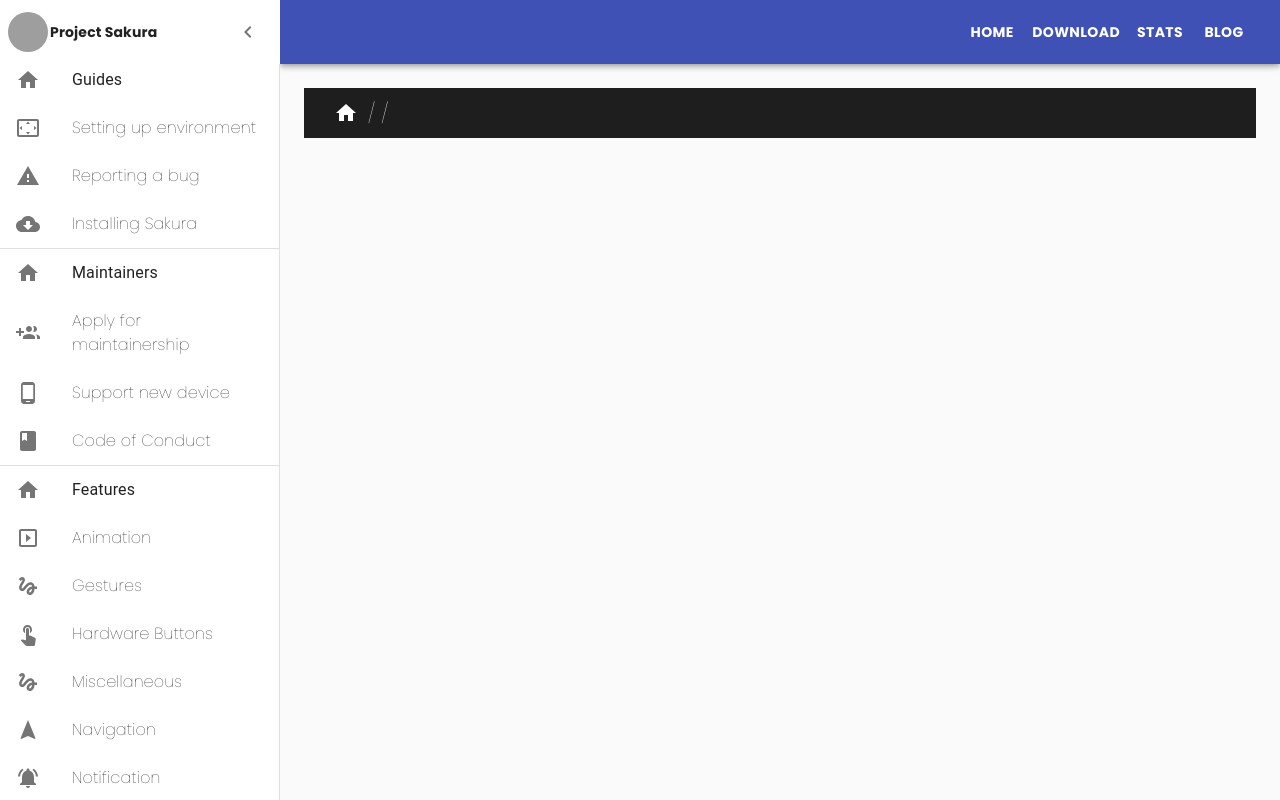
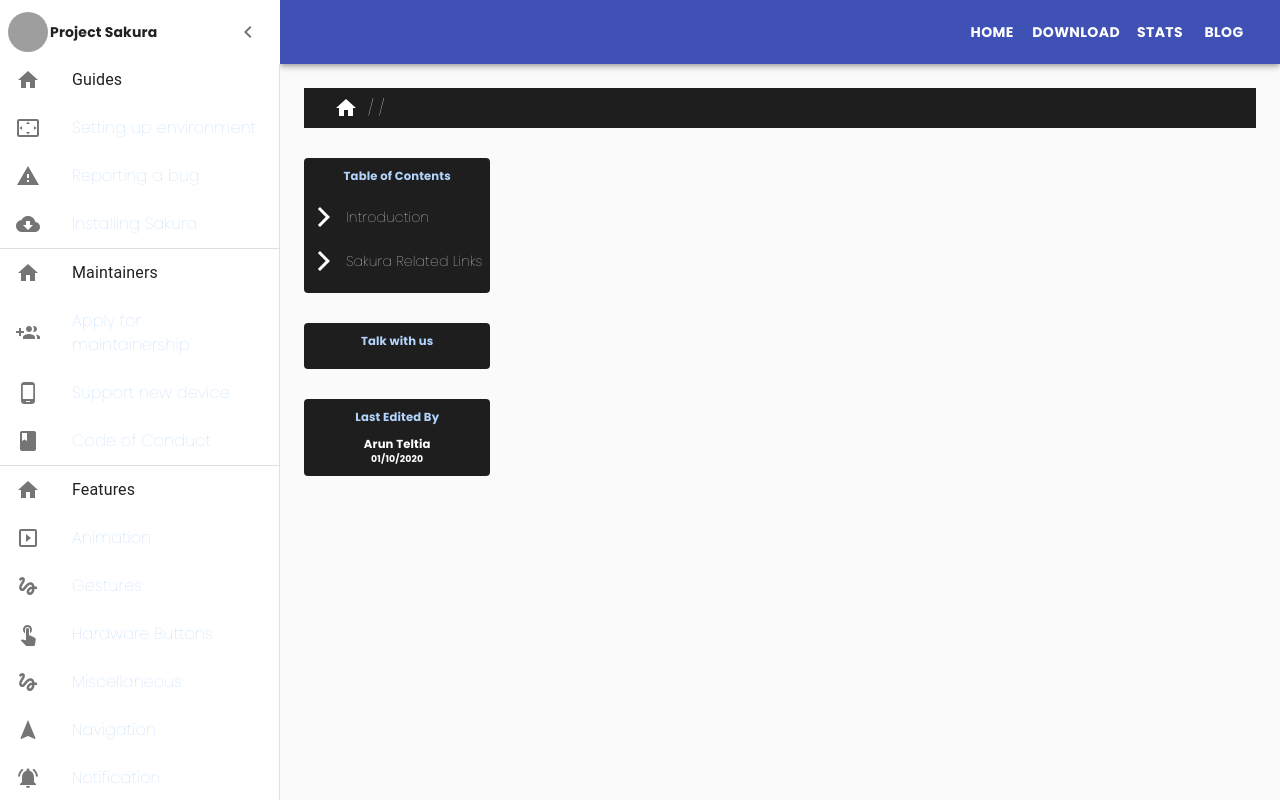
Before and after one commit to ProjectSakura/wiki, a React (Create React App) app: page / in a window 1280 px wide. Built offline with nearby package versions, Linux system fonts and the light colour scheme; grey boxes are pictures that could not be loaded.

Commit message:
data created

```diff
--- a/src/App.js
+++ b/src/App.js
@@ -7,9 +7,8 @@
       <div className="App">
         <PersistentDrawerLeft />
         <Switch>
-          <Route path="/guides/:guidePath"></Route>
-          <Route path="/maintainers/:maintainersPath"></Route>
-          <Route path="/features/:featuresPath"></Route>
+          <Route path="/"></Route>
+          <Route path="/:pathid"></Route>
         </Switch>
       </div>
     </Router>
--- a/src/components/BreadCrums/BreadCrum.css
+++ b/src/components/BreadCrums/BreadCrum.css
@@ -1,11 +1,11 @@
 .breadcrum {
   display: flex;
   width: 100%;
-  height: 50px;
   background-color: #1e1e1e;
   align-items: center;
-  font-size: 20px;
+  font-size: 1rem;
   color: white;
+  height: 40px;
 }
 .breadcrum_content {
   margin-left: 30px;
--- a/src/components/CardTab/CardTab.css
+++ b/src/components/CardTab/CardTab.css
@@ -1,63 +1,58 @@
-.cardtab{
-    width:300px;
-    height: calc(100vh - 101px);
-    background-color:#121212;
-}
-.card_table_of_content{
-    display:flex;
-    flex-direction:column;
-    align-items:center;
-    margin:30px;
-    background-color:#1e1e1e;
-    width:250px;
-    border-radius:4px;
-    padding-bottom:10px;
+.card_table_of_content {
+  display: flex;
+  flex-direction: column;
+  align-items: center;
+  margin: 30px 0px 0px 0px;
+  background-color: #1e1e1e;
+  width: 100%;
+  border-radius: 4px;
+  padding-bottom: 10px;
 }
 
-.card_heading{
-    padding:10px 0px;
-    display:flex;
-    width:100%;
+.card_heading {
+  padding: 10px 0px;
+  display: flex;
+  width: 100%;
   align-items: center;
-    justify-content:center;
-    color:#b3d4fc;
-    background-color:#1e1e1e
+  justify-content: center;
+  color: #b3d4fc;
+  background-color: #1e1e1e;
 }
-.card_heading1{
-    display:flex;
-    width:100%;
+.card_heading1 {
+  display: flex;
+  width: 100%;
   align-items: center;
-    color:white;
-    background-color:#1e1e1e;
-    justify-content:center;
+  color: white;
+  background-color: #1e1e1e;
+  justify-content: center;
 }
-.card_listitem{
-    padding:10px 0px;
-    display:flex;
-    width:100%;
+.card_listitem {
+  padding: 10px 0px;
+  display: flex;
+  width: 100%;
   align-items: center;
   gap: 10px;
   background-position: center;
   transition: background 0.8s;
-    color:white;
-    background-color:#1e1e1e
+  color: white;
+  background-color: #1e1e1e;
 }
 
-.card_listitem:hover{
-    background: #1e1e1e radial-gradient(circle, transparent 1%, #111111 1%) center/15000%;
-
+.card_listitem:hover {
+  background: #1e1e1e radial-gradient(circle, transparent 1%, #111111 1%)
+    center/15000%;
 }
-.card_listitem:active{
+.card_listitem:active {
   background-size: 100%;
   transition: background 0s;
 }
-a{
+a {
   text-decoration: none;
-    color:#b3d4fc;
+  color: #b3d4fc;
   background-color: #1e1e1e;
 }
 @media (max-width: 567px) {
-    .cardtab{
-        width:33%;
+  .card_table_of_content {
+    width: 100%;
   }
 }
--- a/src/components/CardTab/CardTab.js
+++ b/src/components/CardTab/CardTab.js
@@ -1,20 +1,28 @@
-import React from 'react'
-import './CardTab.css'
-import ArrowForwardIosIcon from '@material-ui/icons/ArrowForwardIos';
+import React from "react";
+import "./CardTab.css";
+import ArrowForwardIosIcon from "@material-ui/icons/ArrowForwardIos";
 
-const CardTab = (props) => {
+const CardTab = () => {
   return (
     <div className="cardtab">
       <div class="card_table_of_content">
         <div className="card_list">
           <h5 className="card_heading">Table of Contents</h5>
-                    <div className="card_listitem" onClick={() => props.environmentClicked()}><ArrowForwardIosIcon style={{ backgroundColor: "#1e1e1e" }} />   Introduction</div>
-                    <div className="card_listitem" onClick={() => props.reportBugClicked()}><ArrowForwardIosIcon style={{ backgroundColor: "#1e1e1e" }} />   Sakura Related Links</div>
+          <div className="card_listitem">
+            <ArrowForwardIosIcon style={{ backgroundColor: "#1e1e1e" }} />{" "}
+            Introduction
+          </div>
+          <div className="card_listitem">
+            <ArrowForwardIosIcon style={{ backgroundColor: "#1e1e1e" }} />{" "}
+            Sakura Related Links
+          </div>
         </div>
       </div>
       <div class="card_table_of_content">
         <div className="card_list">
-                    <h5 className="card_heading"><a href="https://t.me/ProjectSakura">Talk with us </a></h5>
+          <h5 className="card_heading">
+            <a href="https://t.me/ProjectSakura">Talk with us </a>
+          </h5>
         </div>
       </div>
       <div class="card_table_of_content">
@@ -25,7 +33,7 @@
         </div>
       </div>
     </div>
-    )
-}
+  );
+};
 
-export default CardTab
+export default CardTab;
--- a/src/components/PersistentDrawerLeft/PersistentDrawerLeft.css
+++ b/src/components/PersistentDrawerLeft/PersistentDrawerLeft.css
@@ -4,3 +4,13 @@
 .side-list-item {
   text-decoration: none;
 }
+.main_content_cards {
+  display: grid;
+  grid-template-columns: 1fr 4fr;
+  gap: 20px;
+}
+@media (max-width: 720px) {
+  .main_content_cards {
+    grid-template-columns: 1fr;
+  }
+}
--- a/src/components/PersistentDrawerLeft/PersistentDrawerLeft.js
+++ b/src/components/PersistentDrawerLeft/PersistentDrawerLeft.js
@@ -4,6 +4,7 @@
 import data from "../data/sidenav";
 import { Link } from "react-router-dom";
 import BreadCrum from "../BreadCrums/BreadCrum";
+import CardTab from "../CardTab/CardTab";
 
 import { makeStyles, useTheme } from "@material-ui/core/styles";
 import Drawer from "@material-ui/core/Drawer";
@@ -83,6 +84,7 @@
   title: {
     flexGrow: 1,
   },
+
   toolbar: theme.mixins.toolbar,
 }));
 
@@ -90,6 +92,7 @@
   const classes = useStyles();
   const theme = useTheme();
   const [open, setOpen] = React.useState(true);
+
   const [width, setWidth] = React.useState(window.innerWidth);
 
   const updateWidthAndHeight = () => {
@@ -241,6 +244,7 @@
           })}
         </div>
       </Drawer>
+      {(!open || width > 720) && (
         <main
           className={clsx(classes.content, {
             [classes.contentShift]: open,
@@ -248,7 +252,11 @@
         >
           <div className={classes.drawerHeader} />
           <BreadCrum />
+          <div className="main_content_cards">
+            <CardTab />
+          </div>
         </main>
+      )}
     </div>
   );
 }
--- a/src/components/data/sidenav.js
+++ b/src/components/data/sidenav.js
@@ -21,17 +21,17 @@
       {
         name: "Setting up environment",
         icon: <SettingsOverscanIcon />,
-        url: "/guides/environment",
+        url: "/environment",
       },
       {
         name: "Reporting a bug",
         icon: <ReportProblemIcon />,
-        url: "/guides/report-bug",
+        url: "/report-bug",
       },
       {
         name: "Installing Sakura",
         icon: <CloudDownloadIcon />,
-        url: "/guides/install-sakura",
+        url: "/install-sakura",
       },
     ],
   },
@@ -43,17 +43,17 @@
       {
         name: "Apply for maintainership",
         icon: <GroupAddIcon />,
-        url: "/maintainers/apply",
+        url: "/apply",
       },
       {
         name: "Support new device",
         icon: <PhoneAndroidIcon />,
-        url: "/maintainers/support-us",
+        url: "/support-us",
       },
       {
         name: "Code of Conduct",
         icon: <BookIcon />,
-        url: "/maintainers/code-of-conduct",
+        url: "/code-of-conduct",
       },
     ],
   },
@@ -64,42 +64,42 @@
       {
         name: "Animation",
         icon: <SlideshowIcon />,
-        url: "/features/animation",
+        url: "/animation",
       },
       {
         name: "Gestures",
         icon: <GestureTwoToneIcon />,
-        url: "/features/gestures",
+        url: "/gestures",
       },
       {
         name: "Hardware Buttons",
         icon: <TouchAppIcon />,
-        url: "/features/hardware-buttons",
+        url: "/hardware-buttons",
       },
       {
         name: "Miscellaneous",
         icon: <GestureTwoToneIcon />,
-        url: "/features/features/miscellaneous",
+        url: "/miscellaneous",
       },
       {
         name: "Navigation",
         icon: <NavigationIcon />,
-        url: "/features/navigation",
+        url: "/navigation",
       },
       {
         name: "Notification",
         icon: <NotificationsActiveIcon />,
-        url: "/features/Notification",
+        url: "/notification",
       },
       {
         name: "Power Menu",
         icon: <PowerSettingsNewIcon />,
-        url: "/features/power-menu",
+        url: "/power-menu",
       },
       {
         name: "Statusbar",
         icon: <EqualizerIcon />,
-        url: "/features/statusbar",
+        url: "/statusbar",
       },
     ],
   },
```
Also changed, not shown: src/components/Guides/SettingEnv.js (added, +7 -0 lines). Lines whose indentation alone changed are shown as unchanged.
